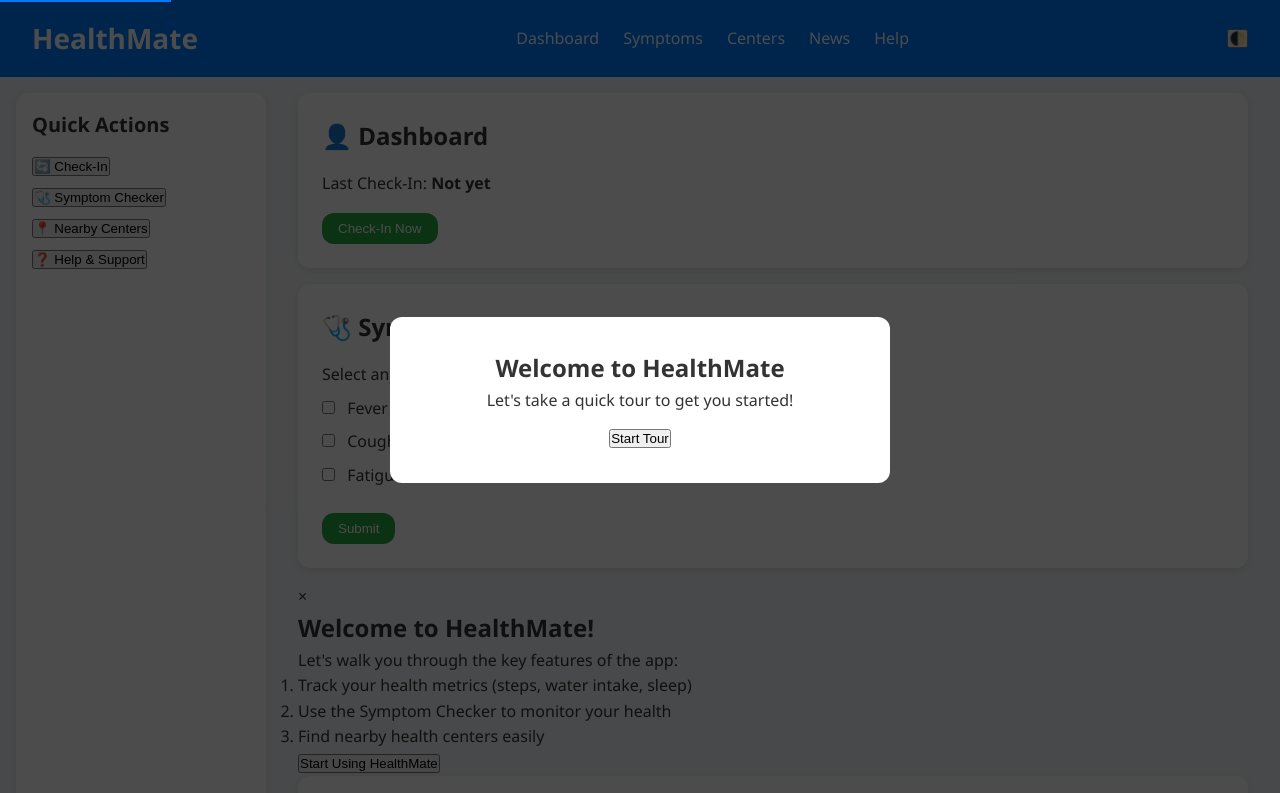
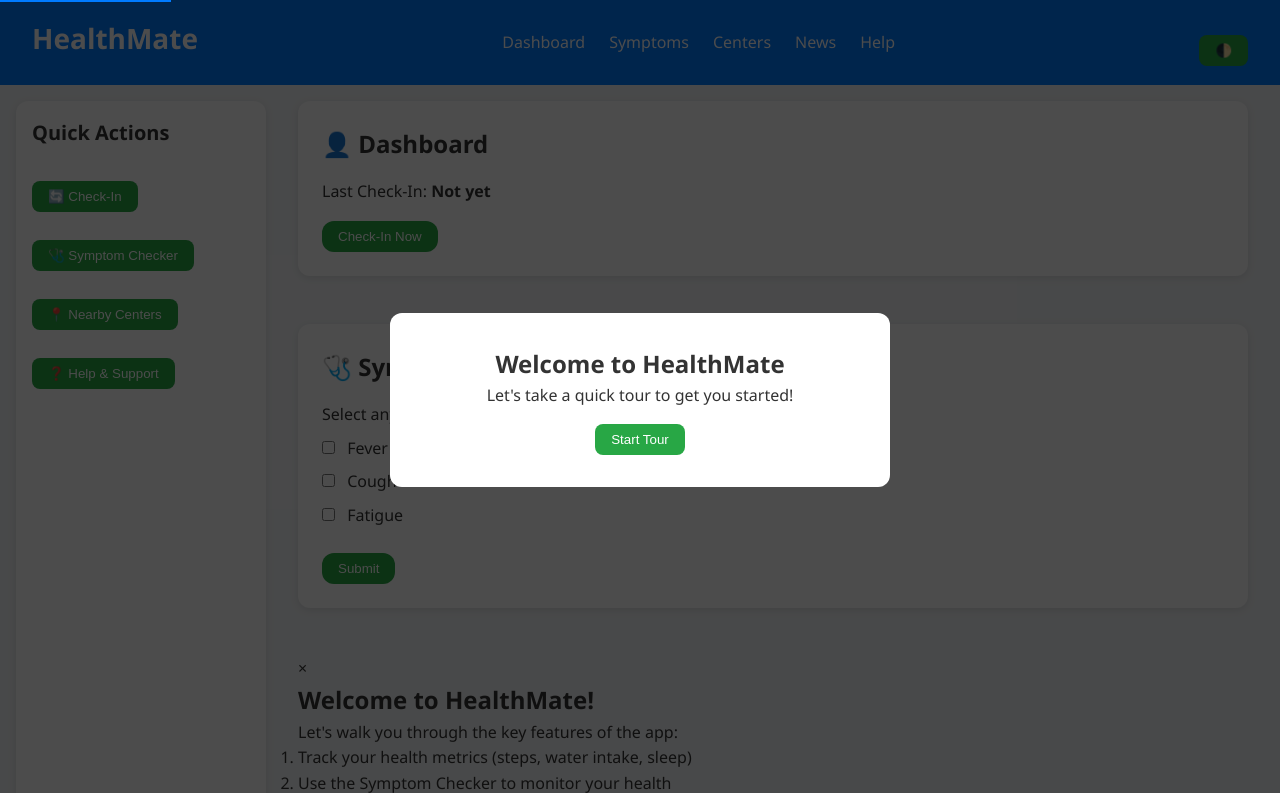
Before and after one commit to Rayyan828/HCI_Endsem_CS22B2001, a plain HTML site: page index.html in a window 1280 px wide. Shown: the top 793 px of the page. Drawn offline with Linux system fonts and the light colour scheme.

Commit message:
Update index.html

```diff
--- a/index.html
+++ b/index.html
@@ -6,6 +6,7 @@
   <meta name="viewport" content="width=device-width, initial-scale=1.0" />
   <title>HealthMate - Interactive Health Management</title>
   <meta name="description" content="Comprehensive online health management system leveraging HCI principles." />
+  <link href="./index.css" rel="stylesheet">
   <style>
     /* Reset & Box Sizing */
     *, *::before, *::after { box-sizing: border-box; margin: 0; padding: 0; }
```
